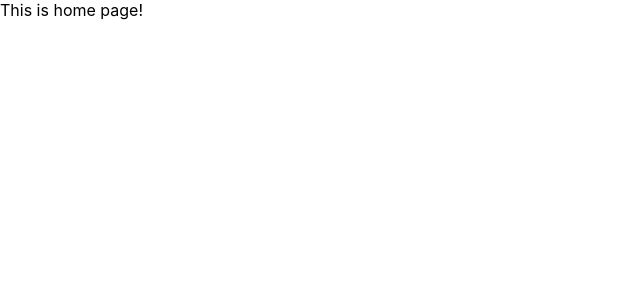
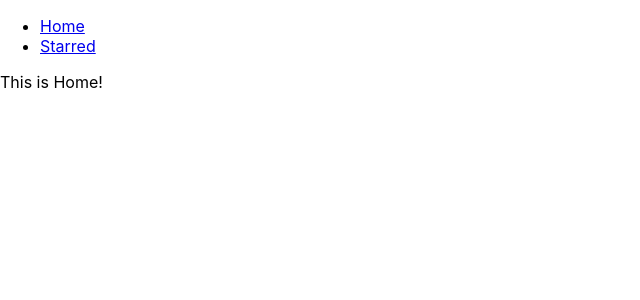
Before and after one commit to nygupta/Box-Office, a React (Create React App) app: page / in a window 1280 px wide. Shown: the top 300 px of the page, without its empty margins (0-640 px from the left). Built offline with nearby package versions, Linux system fonts and the light colour scheme.

Commit message:
added nav-bar and page componrnts

```diff
--- a/src/App.js
+++ b/src/App.js
@@ -1,20 +1,26 @@
 import React from 'react';
 import { Switch, Route } from 'react-router-dom';
+import Navs from './components/Navs';
+import Home from './pages/Home';
+import Starred from './pages/Starred';
 
 function App() {
   return (
+    <div>
+      <Navs />
       <Switch>
         <Route exact path='/'>
-        This is home page!
+          <Home />
         </Route>
         <Route exact path='/starred'>
-        This is starred!
+          <Starred />
         </Route>
         <Route>
           <h1>Error 404!</h1>
           <h2>Page not Found!</h2>
         </Route>
       </Switch>
+    </div>
   );
 }
 
--- /dev/null
+++ b/src/components/Navs.js
@@ -0,0 +1,24 @@
+import React from 'react';
+import { Link } from 'react-router-dom';
+
+const LINKS = [
+    {to: '/', text: 'Home'},
+    {to: '/starred', text: 'Starred'}
+]
+
+const Navs = () => {
+    return (
+        <div>
+            <ul>
+                {
+                    LINKS.map(item => (
+                    <li key={item.to}>
+                        <Link to={item.to}>{item.text}</Link>
+                    </li>
+                ))}
+            </ul>
+        </div>
+    );
+};
+
+export default Navs;
--- /dev/null
+++ b/src/pages/Home.js
@@ -0,0 +1,11 @@
+import React from 'react';
+
+const Home = () => {
+    return (
+        <div>
+            This is Home!
+        </div>
+    );
+};
+
+export default Home;
--- /dev/null
+++ b/src/pages/Starred.js
@@ -0,0 +1,11 @@
+import React from 'react';
+
+const Starred = () => {
+    return (
+        <div>
+            This is Starred!
+        </div>
+    );
+};
+
+export default Starred;
```
Lines whose indentation alone changed are shown as unchanged.
